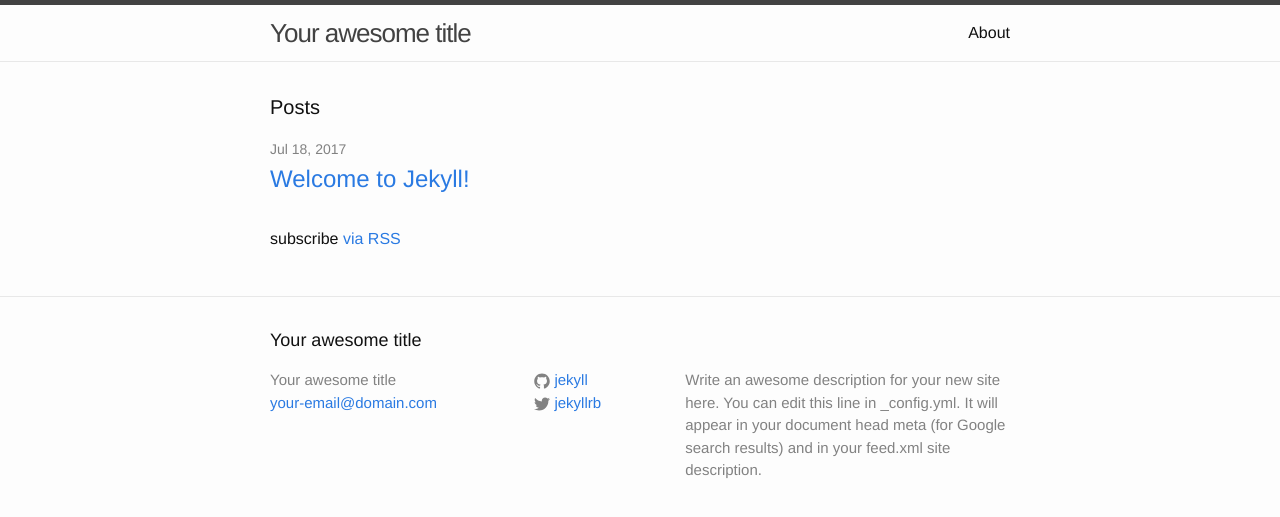
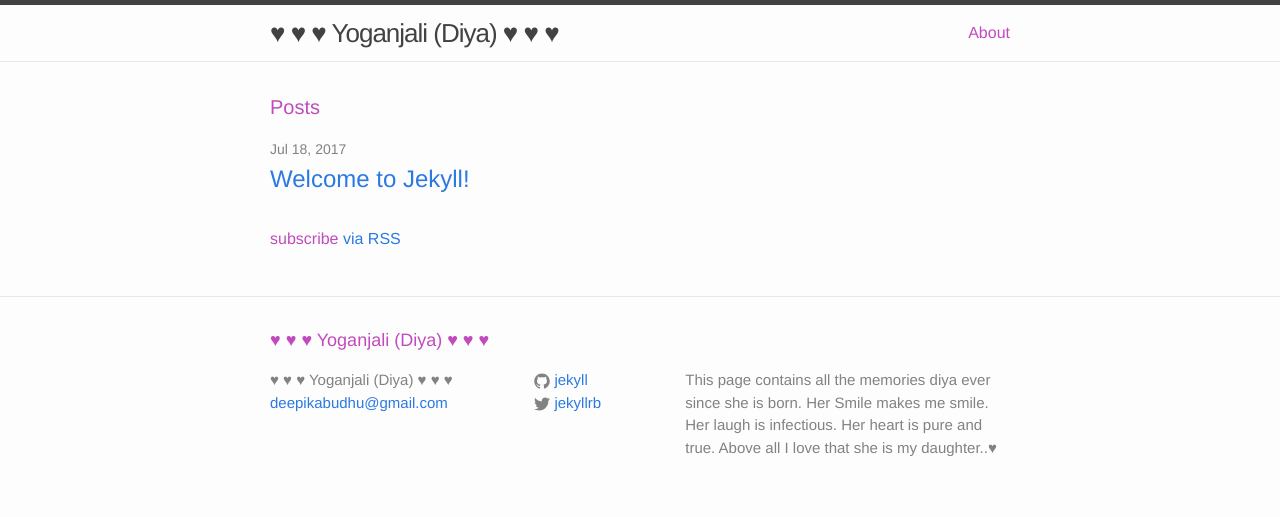
Before and after one commit to dannyboje/dannyboje.github.io, a Jekyll site: the page built from index.html, in a window 1280 px wide. Shown: the top 517 px of the page. Built offline with Jekyll 4.4.1, drawn with Linux system fonts in a browser that asks for light colours.

Commit message:
changes text and color

```diff
--- a/_config.yml
+++ b/_config.yml
@@ -6,12 +6,12 @@
 # 'jekyll serve'. If you change this file, please restart the server process.
 
 # Site settings
-title: Your awesome title
-email: your-email@domain.com
+title: ♥	♥	♥	 Yoganjali (Diya) ♥	♥	♥
+email: deepikabudhu@gmail.com
 description: > # this means to ignore newlines until "baseurl:"
-  Write an awesome description for your new site here. You can edit this
-  line in _config.yml. It will appear in your document head meta (for
-  Google search results) and in your feed.xml site description.
+  This page contains all the memories diya ever since she is born.
+  Her Smile makes me smile. Her laugh is infectious. Her heart is
+  pure and true. Above all I love that she is my daughter..♥
 baseurl: "" # the subpath of your site, e.g. /blog
 url: "http://yourdomain.com" # the base hostname & protocol for your site
 twitter_username: jekyllrb
--- a/css/main.scss
+++ b/css/main.scss
@@ -14,7 +14,7 @@ $base-line-height: 1.5;
 
 $spacing-unit:     30px;
 
-$text-color:       #111;
+$text-color:       #c14bbd;
 $background-color: #fdfdfd;
 $brand-color:      #2a7ae2;
 
```
